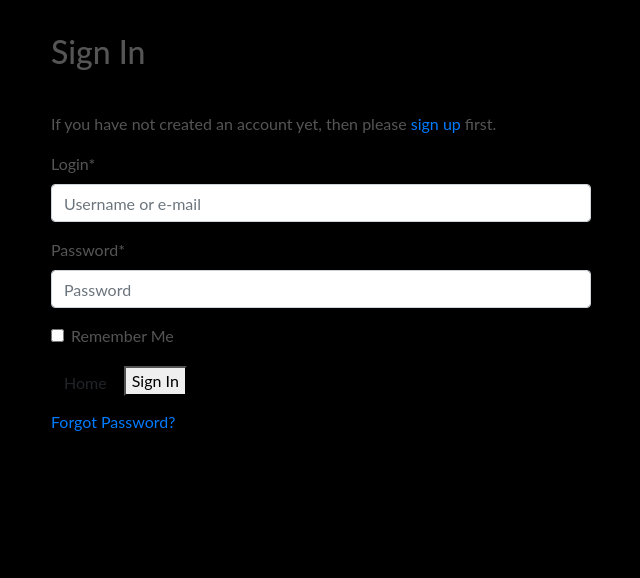
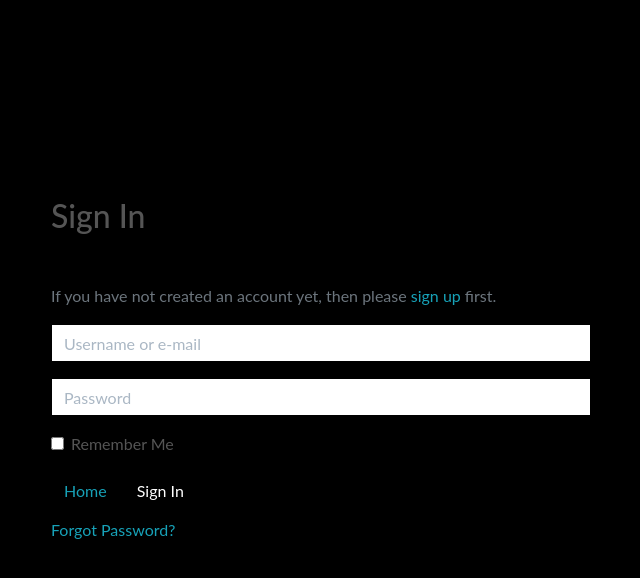
Before and after one commit to Pretro/gymstore, a Django app: page /accounts/login/ in a window 1280 px wide. Shown: the part 80-658 px from the top of the page, without its empty margins (34-674 px from the left). Run offline with Django 3.2, Linux system fonts and the light colour scheme; data comes from the database, SQL or seed files in the repository; data that the repository does not hold is empty; some libraries are stand-ins or nearby versions.

Commit message:
Updated allauth templates and tested login profile

```diff
--- a/profiles/models.py
+++ b/profiles/models.py
@@ -22,6 +22,6 @@ class UserProfile(models.Model):
 def create_or_update_user_profile(sender, instance, created, **kwargs):
 
     if created:
-       UserProfile.objects.create(user=instance)
+        UserProfile.objects.create(user=instance)
     # Existing users: just save the profile
     instance.userprofile.save()
--- a/profiles/templates/profiles/profile.html
+++ b/profiles/templates/profiles/profile.html
@@ -23,4 +23,5 @@
                 <hr>
             </div>
         </div>
+        {{ profile }}
 {% endblock %}
--- a/static/css/style.css
+++ b/static/css/style.css
@@ -152,7 +152,76 @@ body {
 .text-white {
     font-size: 20px;
 }
-/*checkout*/
+/* Allauth form formatting */
+
+.allauth-form-inner-content p {
+    margin-top: 1.5rem; /* mt-4 */
+    color: #6c757d; /* text-secondary */
+}
+
+.allauth-form-inner-content input {
+    border-color: #000;
+    border-radius: 0;
+}
+
+.allauth-form-inner-content label:not([for='id_remember']) {
+    display: none;
+}
+
+.allauth-form-inner-content input::placeholder {
+    color: #aab7c4;
+}
+
+.allauth-form-inner-content button,
+.allauth-form-inner-content input[type='submit'] {
+	/* btn */
+	display: inline-block;
+    font-weight: 400;
+    color: #fff;
+    text-align: center;
+    vertical-align: middle;
+    -webkit-user-select: none;
+    -moz-user-select: none;
+    -ms-user-select: none;
+    user-select: none;
+    background-color: #000;
+    border: 1px solid #000;
+    padding: .375rem .75rem;
+    font-size: 1rem;
+    line-height: 1.5;
+    border-radius: 0;
+
+    /* standard bootstrap btn transitions */
+    transition: color .15s ease-in-out,background-color .15s ease-in-out,border-color .15s ease-in-out,box-shadow .15s ease-in-out;
+}
+
+.allauth-form-inner-content button:hover,
+.allauth-form-inner-content input[type='submit']:hover {
+	color: #fff;
+    background-color: #222;
+    border-color: #222;
+}
+
+.allauth-form-inner-content a {
+	color: #17a2b8; /* text-info */
+}
+
+/* fixed top navbar only on medium and up */
+@media (min-width: 992px) {
+    .fixed-top-desktop-only {
+        position: fixed;
+        top: 0;
+        right: 0;
+        left: 0;
+        z-index: 1030;
+    }
+
+    .header-container {
+        padding-top: 164px;
+    }
+}
+
+
 
 
 
--- a/templates/includes/navbar.html
+++ b/templates/includes/navbar.html
@@ -58,7 +58,7 @@
                             {% if request.user.is_superuser %}
                                 <a href="" class="dropdown-item">Product Management</a>
                             {% endif %}
-                            <a href="" class="dropdown-item">My Profile</a>
+                            <a href="{% url 'profile' %}" class="dropdown-item">My Profile</a>
                             <a href="{% url 'account_logout' %}" class="dropdown-item">Logout</a>
                         {% else %}
                             <a href="{% url 'account_signup' %}" class="dropdown-item">Register</a>
```
Also changed, not shown: profiles/views.py (+7 -2 lines).
